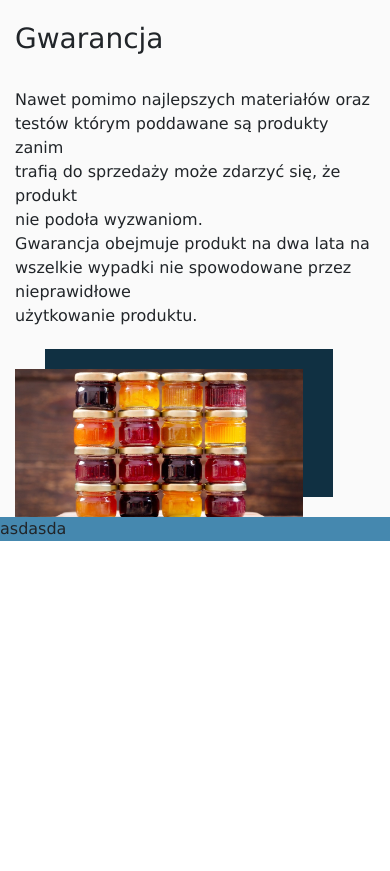
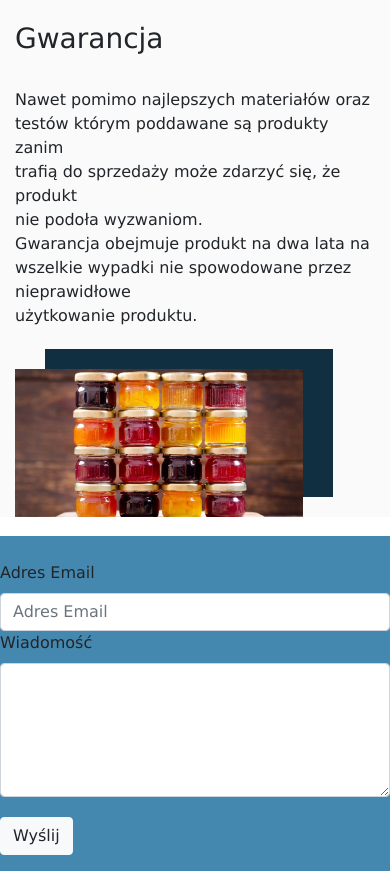
Before and after one commit to Pablo203/E-commerce_Shop, a PHP site: page / in a window 390 px wide. Shown: the part 1257-2128 px from the top of the page. Before the commit the page ends 1798 px from the top, so only its background shows below. Run offline with PHP 8.4, Linux system fonts and the light colour scheme.

Commit message:
Implemented responsivness to log form Implemented responsivness to log form, added new elements to footer

```diff
--- a/SCSS/log.min.css
+++ b/SCSS/log.min.css
@@ -1 +1 @@
-.login-block{width:20%;height:100%;margin:8% 0% 0% 40%;background-color:#4588af;color:#fff;border:1px solid black;border-radius:10%;align-items:center}.login-element{width:100%;height:30%}.header-text-center{text-align:center}a:link{color:#f3f3f3}a:hover,a:visited{color:#fff;text-decoration:none}
+.login-block{height:100%;margin-top:8%;margin-left:20%;margin-right:-8%;background-color:#4588af;color:#fff;border:1px solid black;border-radius:10%}.login-element{width:100%;height:30%}.header-text-center{text-align:center}a:link{color:#f3f3f3}a:hover,a:visited{color:#fff;text-decoration:none}
--- a/SCSS/main.css
+++ b/SCSS/main.css
@@ -1,5 +1,6 @@
 html {
   scroll-behavior: smooth;
+  overflow-x: hidden;
 }
 
 body {
@@ -41,6 +42,7 @@ body {
 
 #banner-text {
   font-size: 30px;
+  opacity: 100%;
 }
 
 .centered {
@@ -60,6 +62,7 @@ a:hover {
 
 .footer {
   background-color: #4588af;
+  margin: 5% 0% -1% 0%;
 }
 
 #category-section {
@@ -94,3 +97,7 @@ a:hover {
   text-align: center;
   margin: 5% 0% 5% 0%;
 }
+
+.textarea {
+  margin-bottom: 5%;
+}
--- a/SCSS/main.min.css
+++ b/SCSS/main.min.css
@@ -1 +1 @@
-html{scroll-behavior:smooth}body{font-family:verdana}.nav-link{color:#FFFFFF}#header-text{font-size:30px;float:right}.head{background:#4CBBC6;margin-top:-1px}.menu-option{color:#fff}.language{margin-right:20px}#banner{background-color:#4CBBC6;opacity:70%;position:relative;color:#000}.navbar-toogler{border-color:#FFFFFF}#banner-text{font-size:30px}.centered{position:absolute;opacity:120%;top:30%;left:10%}a:hover{color:#fff}#category-menu{background-color:#4588af}.footer{background-color:#4588af}#category-section{background-color:#FAFAFA}.category-text-left{margin-top:6%}#search-button{height:40px;width:40px;border-radius:10px}.photo-right{width:80%;margin-top:7%;box-shadow:30px -20px 0px 0px #103042}.photo-left{width:80%;margin-top:7%;margin-left:10%;box-shadow:-30px -20px 0px 0px #103042}.text-center{text-align:center;margin:5% 0% 5% 0%}
+html{scroll-behavior:smooth;overflow-x:hidden}body{font-family:verdana}.nav-link{color:#FFFFFF}#header-text{font-size:30px;float:right}.head{background:#4CBBC6;margin-top:-1px}.menu-option{color:#fff}.language{margin-right:20px}#banner{background-color:#4CBBC6;opacity:70%;position:relative;color:#000}.navbar-toogler{border-color:#FFFFFF}#banner-text{font-size:30px;opacity:100%}.centered{position:absolute;opacity:120%;top:30%;left:10%}a:hover{color:#fff}#category-menu{background-color:#4588af}.footer{background-color:#4588af;margin:5% 0% -1% 0%}#category-section{background-color:#FAFAFA}.category-text-left{margin-top:6%}#search-button{height:40px;width:40px;border-radius:10px}.photo-right{width:80%;margin-top:7%;box-shadow:30px -20px 0px 0px #103042}.photo-left{width:80%;margin-top:7%;margin-left:10%;box-shadow:-30px -20px 0px 0px #103042}.text-center{text-align:center;margin:5% 0% 5% 0%}.textarea{margin-bottom:5%}
--- a/SCSS/main.scss
+++ b/SCSS/main.scss
@@ -2,6 +2,7 @@
 
 html{
     scroll-behavior: smooth;
+    overflow-x: hidden;
 }
 
 body{
@@ -43,6 +44,7 @@ body{
 
 #banner-text{
     font-size: 30px;
+    opacity: 100%;
 }
 
 .centered{
@@ -61,6 +63,7 @@ a:hover{
 
 .footer{
     background-color: $secondary;
+    margin: 5% 0% -1% 0%;
 }
 
 #category-section{
@@ -98,3 +101,7 @@ a:hover{
     text-align: center;
     margin: 5% 0% 5% 0%;
 }
+
+.textarea{
+    margin-bottom: 5%;
+}
--- a/index.html
+++ b/index.html
@@ -39,7 +39,7 @@
             </button>
             <div class="collapse navbar-collapse" id="collapsibleNavbar">
                 <ul class="navbar-nav mr-auto">
-                    <li class="nav-item">
+                    <!--<li class="nav-item">
                         <a class="nav-link" href="#" style="color: #FFFFFF;">
                             <h3>
                                 Link 1
@@ -59,7 +59,7 @@
                                 Link 3
                             </h3>
                         </a>
-                    </li>
+                    </li>-->
                     <form class="form-inline">
                         <input type="search" class="form-control" name="search" placeholder="Szukaj">
                         <button type="submit" class="btn btn-light justify-content-center"
@@ -123,10 +123,10 @@
                         Jakość
                     </h3>
                     <br>
-                        Nasze produkty są wykonywane<br>
-                        z największą dbałością o szczegóły,<br>
-                        oraz z najlepszych materiałów<br>
-                        aby dostarczyć kupującemu jak najlepszy produkt
+                    Nasze produkty są wykonywane<br>
+                    z największą dbałością o szczegóły,<br>
+                    oraz z najlepszych materiałów<br>
+                    aby dostarczyć kupującemu jak najlepszy produkt
                 </p>
             </div>
             <div class="col-sm-12 col-lg-6">
@@ -183,7 +183,21 @@
     </div>
     <!-- Main Segment Area End -->
     <footer class="jumbotron-fluid footer">
-        asdasda
+        <div class="row">
+            <div class="col-lg-1 col-sm-2 col-xs-2"></div>
+            <div class="col-lg-3 col-sm-9 col-xs-9">
+                <form>
+                    <div class="form-group">
+                        <br>
+                        <label for="footer-email">Adres Email</label>
+                        <input type="email" class="form-control" id="footer-email" placeholder="Adres Email">
+                        <label for="exampleFormControlTextarea1">Wiadomość</label>
+                        <textarea class="form-control textarea" id="exampleFormControlTextarea1" rows="5"></textarea>
+                        <button type="submit" class="btn btn-light justify-content-center">Wyślij</button>
+                    </div>
+                </form>
+            </div>
+        </div>
     </footer>
 
     <script src="JS/main.js"></script>
```
Also changed, not shown: SCSS/log.css (+5 -7 lines), SCSS/log.scss (+5 -7 lines), log.html (+11 -5 lines).
